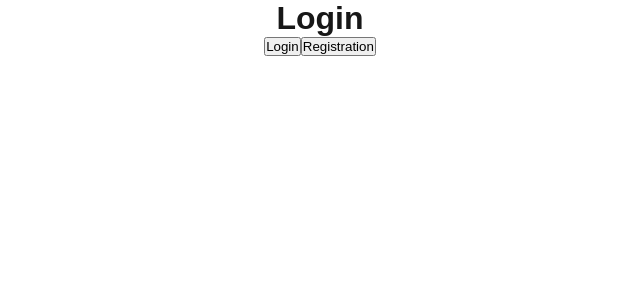
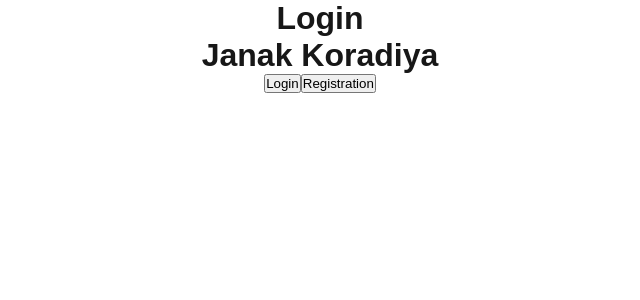
Before and after one commit to janakkoradiya/next-demo2, a Next.js app: page /auth/login in a window 1280 px wide. Shown: the top 300 px of the page, without its empty margins (320-960 px from the left). Built offline with nearby package versions, Linux system fonts and the light colour scheme.

Commit message:
Update login.js

```diff
--- a/pages/auth/login.js
+++ b/pages/auth/login.js
@@ -14,6 +14,7 @@ export default function Login() {
   return (
     <div style={{ textAlign: "center" }}>
       <h1>Login</h1>
+      <h1>Janak Koradiya</h1>
       <button onClick={handleLogin}>Login</button>
       <button onClick={() => router.push('./registration')}>Registration</button>
     </div>
```
